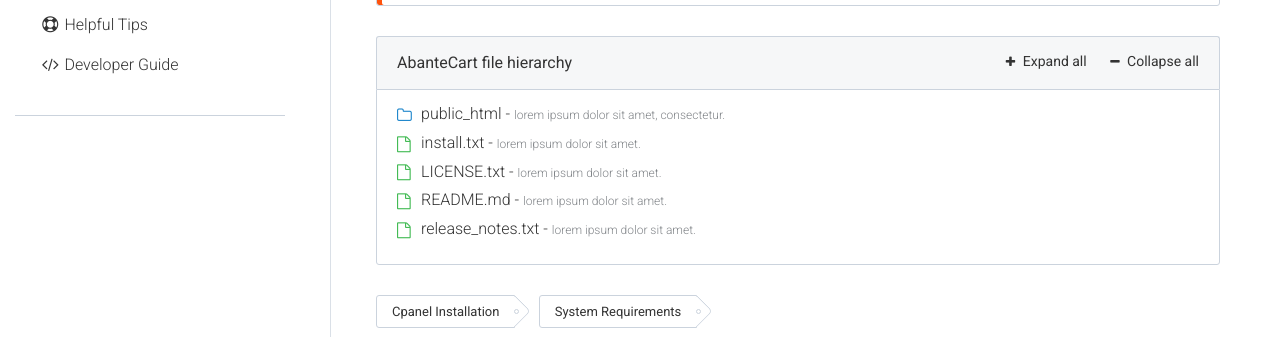
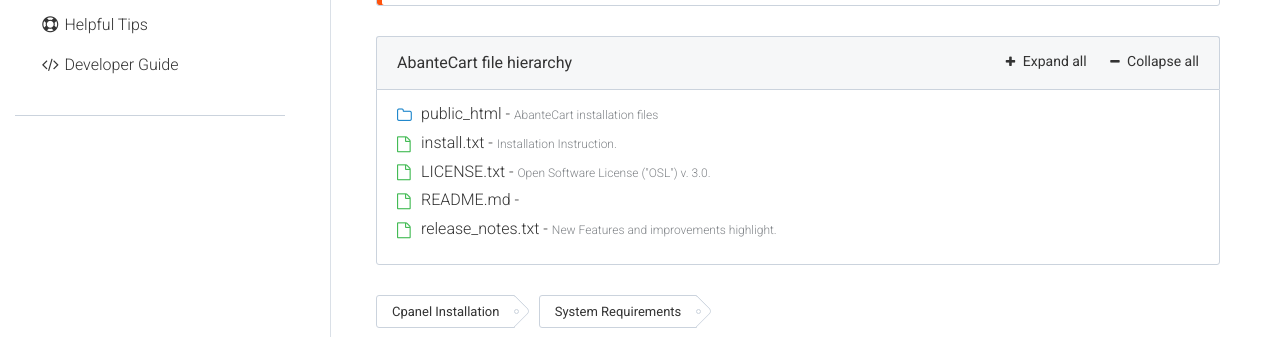
Before and after one commit to abantecart/abantecart.github.io, a Jekyll site: the page built from pages/install/regular_installation.html, in a window 1280 px wide. Shown: the part 938-1277 px from the top of the page. Built offline with Jekyll 4.4.1, drawn with Linux system fonts in a browser that asks for light colours.

Commit message:
Update regular_installation.html

```diff
--- a/pages/install/regular_installation.html
+++ b/pages/install/regular_installation.html
@@ -61,92 +61,92 @@
 							</div>
 							<ul class="file-tree-list js-file-tree" data-expanded="">
 							<li class="is-folder">public_html -
-								<span class="file-tree-description">lorem ipsum dolor sit amet, consectetur.</span>
+								<span class="file-tree-description">AbanteCart installation files</span>
 									<ul>
 								<li class="is-folder">admin -
-									<span class="file-tree-description">lorem ipsum dolor sit amet, consectetur.</span>
+									<span class="file-tree-description"></span>
 									<ul>
 										<li class="is-folder">controller -
-											<span class="file-tree-description">lorem ipsum dolor sit amet.</span>
+											<span class="file-tree-description"></span>
 										</li>
 										<li class="is-file">index.php -
-										<span class="file-tree-description">lorem ipsum dolor sit amet.</span>
+										<span class="file-tree-description"></span>
 										</li>
 										<li class="is-file">... -
-										<span class="file-tree-description">lorem ipsum dolor sit amet.</span>
+										<span class="file-tree-description"></span>
 										</li>
 									</ul>
 								</li>
 								<li class="is-folder">core -
-									<span class="file-tree-description">lorem ipsum dolor sit amet, consectetur.</span>
+									<span class="file-tree-description"></span>
 
 								</li>
 								<li class="is-folder">download -
-									<span class="file-tree-description">lorem ipsum dolor sit amet, consectetur.</span>
+									<span class="file-tree-description"></span>
 
 								</li>
 								<li class="is-folder">extensions -
-									<span class="file-tree-description">lorem ipsum dolor sit amet, consectetur.</span>
+									<span class="file-tree-description"></span>
 
 								</li>
 								<li class="is-folder">image -
-									<span class="file-tree-description">lorem ipsum dolor sit amet, consectetur.</span>
+									<span class="file-tree-description"></span>
 
 								</li>
 								<li class="is-folder">install -
-									<span class="file-tree-description">lorem ipsum dolor sit amet, consectetur.</span>
+									<span class="file-tree-description">folder should be removed when AbanteCart is installed.</span>
 									<ul>
 										<li class="is-file">abantecart_database.sql -
-											<span class="file-tree-description">lorem ipsum dolor sit amet.</span>
+											<span class="file-tree-description"></span>
 										</li>
 										<li class="is-file">... -
-										<span class="file-tree-description">lorem ipsum dolor sit amet.</span>
+										<span class="file-tree-description"></span>
 										</li>
 									</ul>
 								</li>
 								<li class="is-file">index.php -
-									<span class="file-tree-description">lorem ipsum dolor sit amet.</span>
+									<span class="file-tree-description"></span>
 								</li>
 								<li class="is-file">license.txt -
-									<span class="file-tree-description">lorem ipsum dolor sit amet.</span>
+									<span class="file-tree-description"></span>
 								</li>
 								<li class="is-file">php.ini -
-									<span class="file-tree-description">lorem ipsum dolor sit amet.</span>
+									<span class="file-tree-description"></span>
 								</li>
 								<li class="is-folder">resources -
-									<span class="file-tree-description">lorem ipsum dolor sit amet, consectetur.</span>
+									<span class="file-tree-description"></span>
 								</li>
 								<li class="is-file">robots.txt -
-									<span class="file-tree-description">lorem ipsum dolor sit amet.</span>
+									<span class="file-tree-description"></span>
 								</li>
 								<li class="is-folder">static_pages -
-									<span class="file-tree-description">lorem ipsum dolor sit amet, consectetur.</span>
+									<span class="file-tree-description"></span>
 								</li>
 								<li class="is-folder">storefront -
-									<span class="file-tree-description">lorem ipsum dolor sit amet, consectetur.</span>
+									<span class="file-tree-description"></span>
 								</li>
 								<li class="is-folder">system -
-									<span class="file-tree-description">lorem ipsum dolor sit amet, consectetur.</span>
+									<span class="file-tree-description"></span>
 								</li>
 								<li class="is-file">task.php -
-									<span class="file-tree-description">lorem ipsum dolor sit amet.</span>
+									<span class="file-tree-description"></span>
 								</li>
 								<li class="is-file">... -
-									<span class="file-tree-description">lorem ipsum dolor sit amet.</span>
+									<span class="file-tree-description"></span>
 								</li>
 								</ul>
 								</li>
 							<li class="is-file">install.txt -
-									<span class="file-tree-description">lorem ipsum dolor sit amet.</span>
+									<span class="file-tree-description">Installation Instruction.</span>
 								</li>
 							<li class="is-file">LICENSE.txt -
-									<span class="file-tree-description">lorem ipsum dolor sit amet.</span>
+									<span class="file-tree-description">Open Software License ("OSL") v. 3.0.</span>
 								</li>
 							<li class="is-file">README.md -
-									<span class="file-tree-description">lorem ipsum dolor sit amet.</span>
+									<span class="file-tree-description"></span>
 								</li>
 							<li class="is-file">release_notes.txt -
-									<span class="file-tree-description">lorem ipsum dolor sit amet.</span>
+									<span class="file-tree-description">New Features and improvements highlight.</span>
 								</li>
 							</ul>
 						</div>
```
